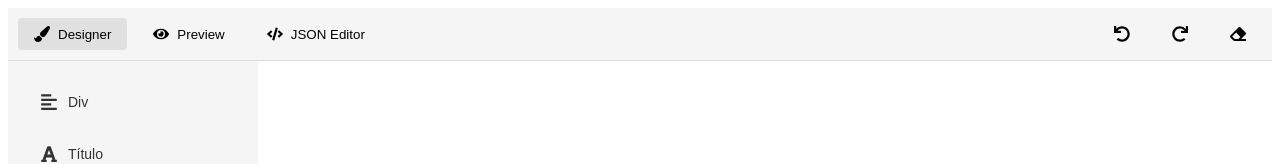
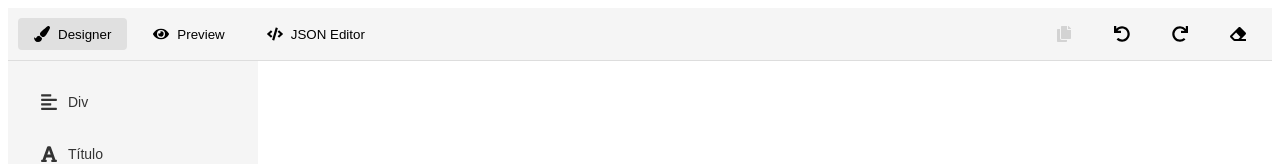
Before and after one commit to MatheusPinhoDev/Resoluti-POC, a Next.js app: page / in a window 1280 px wide. Shown: the top 164 px of the page. Built offline with nearby package versions, Linux system fonts and the light colour scheme.

Commit message:
Adicionado botao de copiar

```diff
--- a/src/components/Topbar.tsx
+++ b/src/components/Topbar.tsx
@@ -1,6 +1,7 @@
 import { FC } from 'react';
-import { FaPaintBrush, FaEye, FaCode, FaUndo, FaRedo, FaEraser } from 'react-icons/fa';
+import { FaPaintBrush, FaEye, FaCode, FaUndo, FaRedo, FaEraser, FaCopy } from 'react-icons/fa';
 import { TopBarContainer, NavButton } from './TopBar.styles';
+import { DivComponent } from './DivContainer';
 
 interface TopBarProps {
   activeView: string;
@@ -8,9 +9,19 @@ interface TopBarProps {
   onUndo: () => void;
   onRedo: () => void;
   onClear: () => void;
+  onDuplicate: () => void;
+  selectedDivId: string | null;
 }
 
-const TopBar: FC<TopBarProps> = ({ activeView, onViewChange, onUndo, onRedo, onClear }) => {
+const TopBar: FC<TopBarProps> = ({
+  activeView,
+  onViewChange,
+  onUndo,
+  onRedo,
+  onClear,
+  onDuplicate,
+  selectedDivId
+}) => {
   return (
     <TopBarContainer>
       <div>
@@ -40,6 +51,13 @@ const TopBar: FC<TopBarProps> = ({ activeView, onViewChange, onUndo, onRedo, onC
       </div>
 
       <div>
+      <NavButton
+          onClick={onDuplicate}
+          disabled={!selectedDivId}
+          style={{ opacity: selectedDivId ? 1 : 0.5 }}
+        >
+          <FaCopy />
+        </NavButton>
         <NavButton onClick={onUndo}>
           <FaUndo />
         </NavButton>
--- a/src/pages/_app.tsx
+++ b/src/pages/_app.tsx
@@ -33,7 +33,7 @@ const SidebarWrapper = styled.div`
   overflow: hidden;
   background-color: #f5f5f5;
   z-index: 10;
-    box-sizing: border-box;
+  box-sizing: border-box;
   display: flex;
   flex-direction: column;
 
@@ -104,7 +104,7 @@ const PropertyPanelContainer = styled.div`
   overflow: hidden;
   background-color: #f5f5f5;
   z-index: 10;
-    box-sizing: border-box;
+  box-sizing: border-box;
 
   > * {
     height: auto;
@@ -171,12 +171,14 @@ const calculateRequiredSpace = (children: DivComponent[]) => {
   };
 };
 
+const generateUniqueId = () => `div-${Date.now()}-${Math.random().toString(36).substr(2, 9)}`;
+
 function App() {
   const [activeView, setActiveView] = useState('designer');
   const [selectedComponent, setSelectedComponent] = useState<string | null>(null);
   const [isClient, setIsClient] = useState(false);
   const [divConfigs, setDivConfigs] = useState<DivConfig>({
-    cols: 6,
+    cols: 12,
     height: '30%',
     backgroundColor: '#d1d1d1',
     borderStyle: 'none',
@@ -218,7 +220,36 @@ function App() {
     setCurrentIndex(newHistory.length - 1);
   };
 
+  const handleDuplicate = () => {
+    if (selectedDivId) {
+      const duplicateComponent = (components: DivComponent[]): DivComponent[] => {
+        return components.map(comp => {
+          if (comp.id === selectedDivId) {
+            const deepDuplicate = (component: DivComponent): DivComponent => ({
+              ...component,
+              id: generateUniqueId(),
+              config: { ...component.config },
+              children: component.children?.map(child => deepDuplicate(child)) || []
+            });
+            return [comp, deepDuplicate(comp)];
+          }
+          if (comp.children) {
+            const newChildren = duplicateComponent(comp.children);
+            if (Array.isArray(newChildren[0])) {
+              return { ...comp, children: newChildren.flat() };
+            }
+          }
+          return comp;
+        }).flat();
+      };
 
+      setComponents(prev => {
+        const newComponents = duplicateComponent(prev);
+        addToHistory(newComponents);
+        return newComponents;
+      });
+    }
+  };
 
   const handleDrop = (e: React.DragEvent, parentId?: string) => {
     e.preventDefault();
@@ -231,8 +262,8 @@ function App() {
         id: `div-${Date.now()}`,
         config: {
           ...divConfigs,
-          cols: 6,
-          height: parentId ? '100%' : '200px',
+          cols: 12,
+          height: parentId ? '30%' : '30%',
           backgroundColor: '#e0e0e0',
           padding: '10px',
           margin: '5px',
@@ -475,6 +506,8 @@ function App() {
         onUndo={handleUndo}
         onRedo={handleRedo}
         onClear={handleClear}
+        onDuplicate={handleDuplicate}
+        selectedDivId={selectedDivId}
       />
       <MainContent>
         {activeView !== 'preview' && (
```
